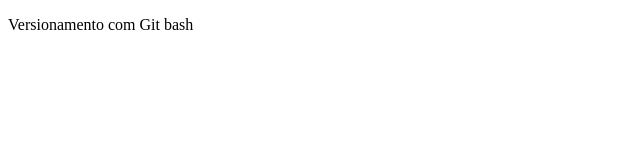
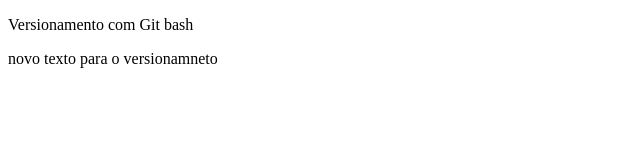
Before and after one commit to santzkkkk/versionamento, a plain HTML site: page index.html in a window 1280 px wide. Shown: the whole page, without its empty margins (0-640 px from the left). Drawn offline with Linux system fonts and the light colour scheme.

Commit message:
inserido o segundo paragrafo

```diff
--- a/index.html
+++ b/index.html
@@ -8,6 +8,6 @@
 </head>
 <body>
     <p>Versionamento com Git bash</p>
-
+    <p> novo texto para o versionamneto</p>
 </body>
 </html>
```
